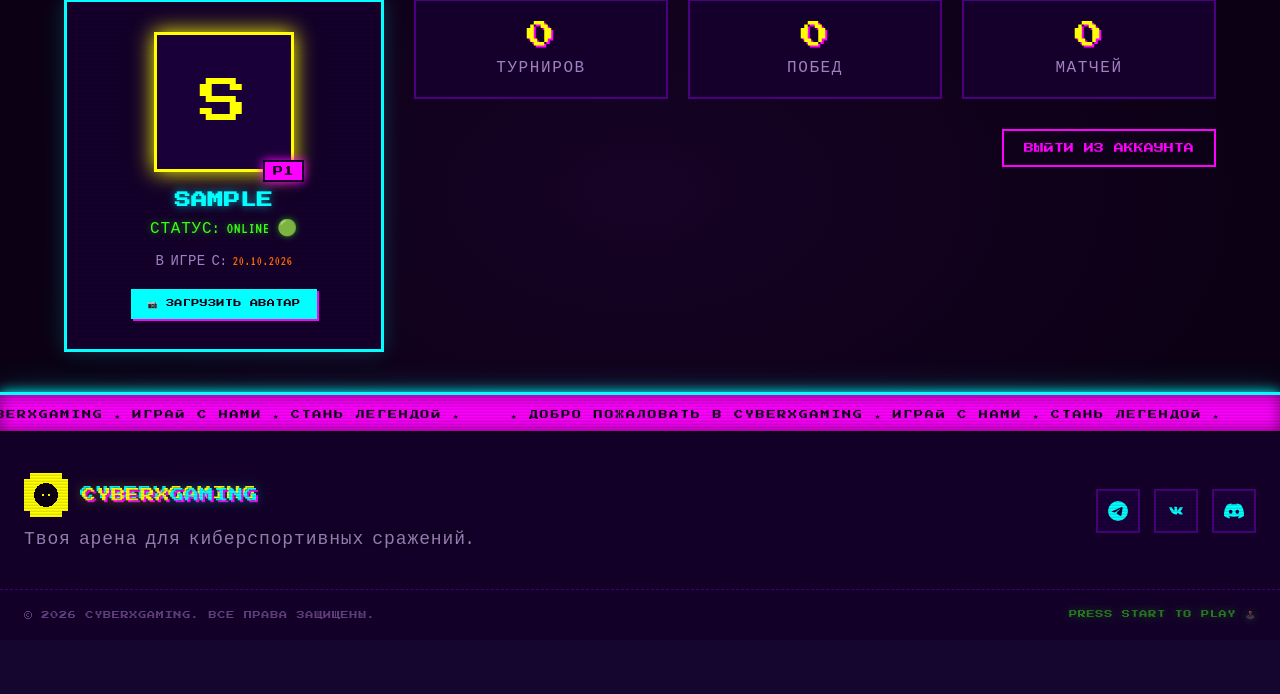
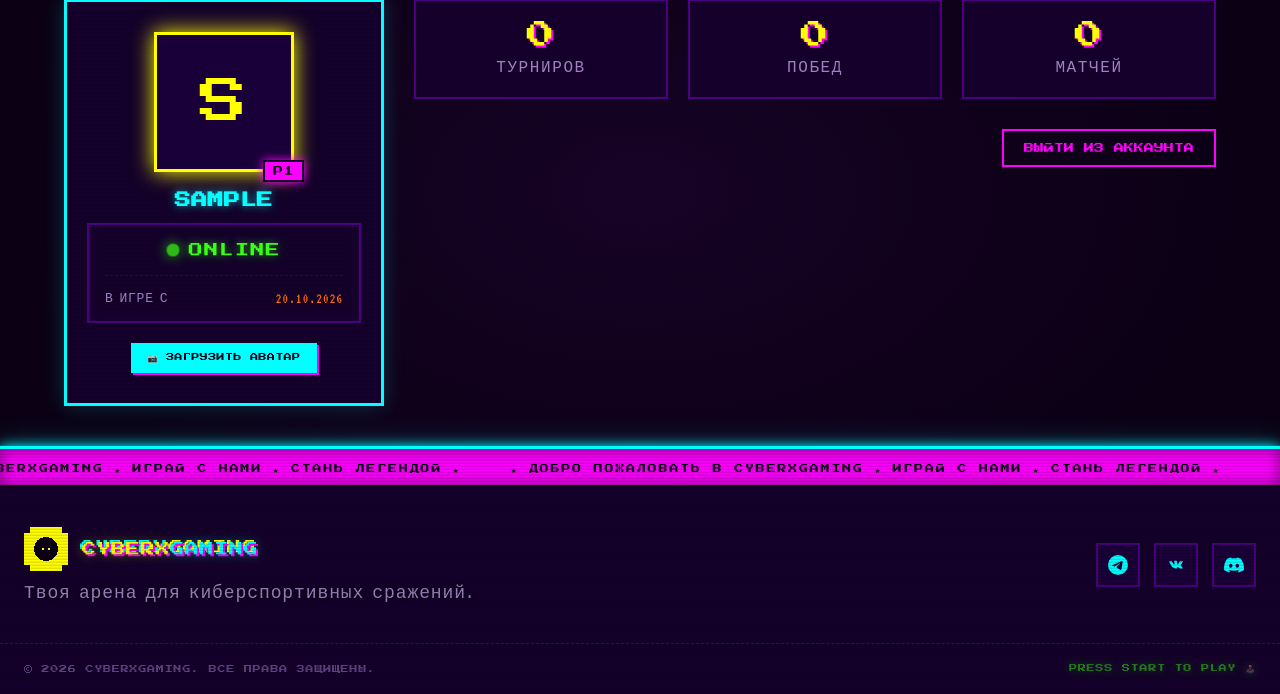
Before and after one commit to iamnotzayats/CyberX, a Django app: a page that uses templates/profile.html in a window 1280 px wide. Shown: the part 209-903 px from the top of the page. Before the commit the page ends 829 px from the top, so only its background shows below. Run offline with Django 5.2, Linux system fonts and the light colour scheme; the visitor is signed in with stand-in values (Sample User, id 1); data comes from the database, SQL or seed files in the repository.

Commit message:
Added profile card view

```diff
--- a/cyberxclient/views.py
+++ b/cyberxclient/views.py
@@ -279,7 +279,6 @@ def profile(request, username):
         request.user.last_activity = timezone.now()
         request.user.save(update_fields=['last_activity'])
 
-    # 3. Передаем профиль этого пользователя в шаблон
     return render(request, 'profile.html', {
         'page_title': f'Профиль — {profile_user.username}',
         'profile_user': profile_user, # <-- Передаем того, чей профиль открыт
--- a/static/css/profile.css
+++ b/static/css/profile.css
@@ -130,39 +130,114 @@
     font-size: 16px;
     color: var(--neon-cyan);
     text-shadow: 0 0 8px rgba(0,255,255,.6);
-    margin: 0 0 10px 0;
+    margin: 0 0 15px 0;
     word-break: break-all;
 }
 
-.profile-status {
-    font-family: var(--font-mono);
-    font-size: 16px;
-    margin: 0 0 15px 0;
-    text-transform: uppercase;
-    letter-spacing: .05em;
+/* ---------- ПАНЕЛЬ СТАТУСА ИГРОКА ---------- */
+.profile-status-panel {
+    background: rgba(20, 0, 42, 0.6);
+    border: 2px solid var(--border-dim);
+    padding: 15px 16px;
+    margin: 0 0 20px 0;
+    display: flex;
+    flex-direction: column;
+    box-shadow: inset 0 0 10px rgba(160, 32, 240, 0.1);
 }
 
-/* Онлайн (Зеленый) */
+/* Сам статус по центру */
+.profile-status-main {
+    text-align: center;
+    margin-bottom: 15px;
+    padding-bottom: 15px;
+    border-bottom: 1px dashed rgba(74, 0, 128, 0.5);
+}
+
+.profile-status-value {
+    display: inline-flex;
+    align-items: center;
+    justify-content: center;
+    gap: 10px;
+    font-family: var(--font-pixel);
+    font-size: 14px;
+    letter-spacing: 0.1em;
+}
+
+.profile-status-dot {
+    display: inline-block;
+    width: 12px;
+    height: 12px;
+    border-radius: 50%;
+}
+
 .profile-status--online {
     color: var(--neon-green);
-    text-shadow: 0 0 6px rgba(57,255,20,.5);
+    text-shadow: 0 0 10px rgba(57, 255, 20, 0.6);
+}
+.profile-status--online .profile-status-dot {
+    background: var(--neon-green);
+    box-shadow: 0 0 12px var(--neon-green);
+    animation: pulse-dot 1.5s infinite alternate;
 }
 
-/* Оффлайн (Магента) */
 .profile-status--offline {
     color: var(--neon-magenta);
-    text-shadow: 0 0 6px rgba(255,0,255,.5);
+    text-shadow: 0 0 10px rgba(255, 0, 255, 0.6);
+}
+.profile-status--offline .profile-status-dot {
+    background: var(--neon-magenta);
+    box-shadow: 0 0 8px var(--neon-magenta);
 }
 
-.profile-joined {
+/* Информация снизу (Был в сети, В игре с) */
+.profile-status-info {
+    display: flex;
+    flex-direction: column;
+    gap: 8px;
+    text-align: left;
+}
+
+.profile-status-row {
+    display: flex;
+    justify-content: space-between;
+    align-items: center;
     font-family: var(--font-mono);
-    font-size: 14px;
+    font-size: 15px;
+    letter-spacing: 0.05em;
+}
+
+.profile-status-label {
     color: var(--fg-muted);
-    margin-bottom: 20px;
+    text-transform: uppercase;
+    font-size: 13px;
 }
-.profile-joined span { color: var(--neon-orange); }
 
-.profile-avatar-form { margin-top: 15px; }
+/* Время */
+.profile-last-seen-time {
+    color: var(--neon-magenta);
+    text-shadow: 0 0 4px rgba(255, 0, 255, 0.5);
+}
+.profile-last-seen-time .time {
+    font-family: var(--font-pixel);
+    font-size: 10px;
+    margin-left: 4px;
+    vertical-align: middle;
+}
+
+.profile-joined-date {
+    color: var(--neon-orange);
+}
+
+/* Анимация пульсации зеленой точки */
+@keyframes pulse-dot {
+    0% { opacity: 1; transform: scale(1); }
+    100% { opacity: 0.6; transform: scale(1.1); }
+}
+
+/* ---------- АВАТАРКА (КНОПКА) ---------- */
+.profile-avatar-form {
+    margin-top: 15px;
+}
 
 .profile-upload-btn {
     display: inline-block;
--- a/templates/profile.html
+++ b/templates/profile.html
@@ -35,14 +35,37 @@
 
                 <h2 class="profile-username">{{ profile_user.username|upper }}</h2>
 
-                {% if profile_user.is_online %}
-                    <p class="profile-status profile-status--online">СТАТУС: ONLINE 🟢</p>
-                {% else %}
-                    <p class="profile-status profile-status--offline">СТАТУС: OFFLINE 🔴</p>
-                {% endif %}
+                <!-- ПАНЕЛЬ СТАТУСА -->
+                <div class="profile-status-panel">
+                    <!-- Сам статус по центру -->
+                    <div class="profile-status-main">
+                        {% if profile_user.is_online %}
+                            <span class="profile-status-value profile-status--online">
+                                <span class="profile-status-dot"></span> ONLINE
+                            </span>
+                        {% else %}
+                            <span class="profile-status-value profile-status--offline">
+                                <span class="profile-status-dot"></span> OFFLINE
+                            </span>
+                        {% endif %}
+                    </div>
 
-                <div class="profile-joined">
-                    В ИГРЕ С: <span>{{ profile_user.date_joined|date:"d.m.Y" }}</span>
+                    <!-- Остальная информация (была в сети, в игре с) -->
+                    <div class="profile-status-info">
+                        {% if not profile_user.is_online and profile_user.last_activity %}
+                            <div class="profile-status-row">
+                                <span class="profile-status-label">БЫЛ В СЕТИ</span>
+                                <span class="profile-last-seen-time">
+                                    {{ profile_user.last_activity|date:"d.m.Y" }} <span class="time">{{ profile_user.last_activity|date:"H:i" }}</span>
+                                </span>
+                            </div>
+                        {% endif %}
+
+                        <div class="profile-status-row">
+                            <span class="profile-status-label">В ИГРЕ С</span>
+                            <span class="profile-joined-date">{{ profile_user.date_joined|date:"d.m.Y" }}</span>
+                        </div>
+                    </div>
                 </div>
 
                 <!-- Форма загрузки аватара (показываем ТОЛЬКО владельцу профиля) -->
```
Also changed, not shown: cyberxadmin/settings.py (+0 -9 lines).
